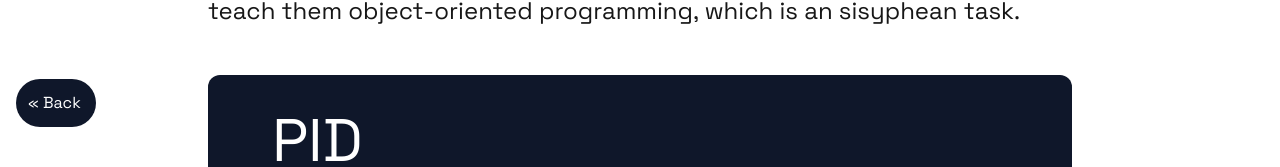
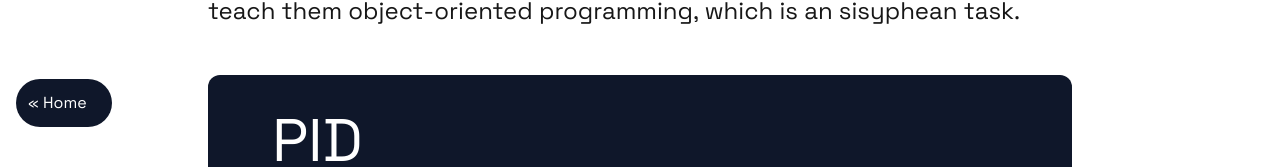
Before and after one commit to edward-j-liu/Portfolio, a Next.js app: page /teaching in a window 1280 px wide. Shown: the part 633-800 px from the top of the page. Built offline with nearby package versions, Linux system fonts and the light colour scheme.

Commit message:
fixed links

```diff
--- a/app/components/Back.tsx
+++ b/app/components/Back.tsx
@@ -1,8 +1,8 @@
 export default function Back(){
     return(
         <a href={"/"}>
-            <div className={"bg-slate-900 text-white rounded-3xl flex w-20 p-3 sticky bottom-10 z-20 my-2 left-4 hover:scale-110 hover:text-sky-200"}>
-                « Back
+            <div className={"bg-slate-900 text-white rounded-3xl flex w-24 p-3 sticky bottom-10 z-20 my-2 left-4 hover:scale-110 hover:text-sky-200"}>
+                « Home
             </div>
         </a>
     )
--- a/app/components/Projects.tsx
+++ b/app/components/Projects.tsx
@@ -21,10 +21,11 @@ export default function Projects(){
             </div>
             <div
                 className={"relative w-2/3 aspect-square hover:shadow-black hover:shadow-2xl rounded-3xl hover:scale-110 justify-self-center"}>
+                <a href={"/code"}>
                 <p className={"absolute inset-0 flex items-center justify-center text-xl text-white bg-black bg-opacity-30 rounded-3xl"}> Code Projects</p>
                 <Image height={400} width={400} src={"/backs/code.png"} alt={"Code"}
                        className={"object-contain aspect-square rounded-3xl"} quality={100}/>
-
+                </a>
             </div>
         </div>
     )
```
